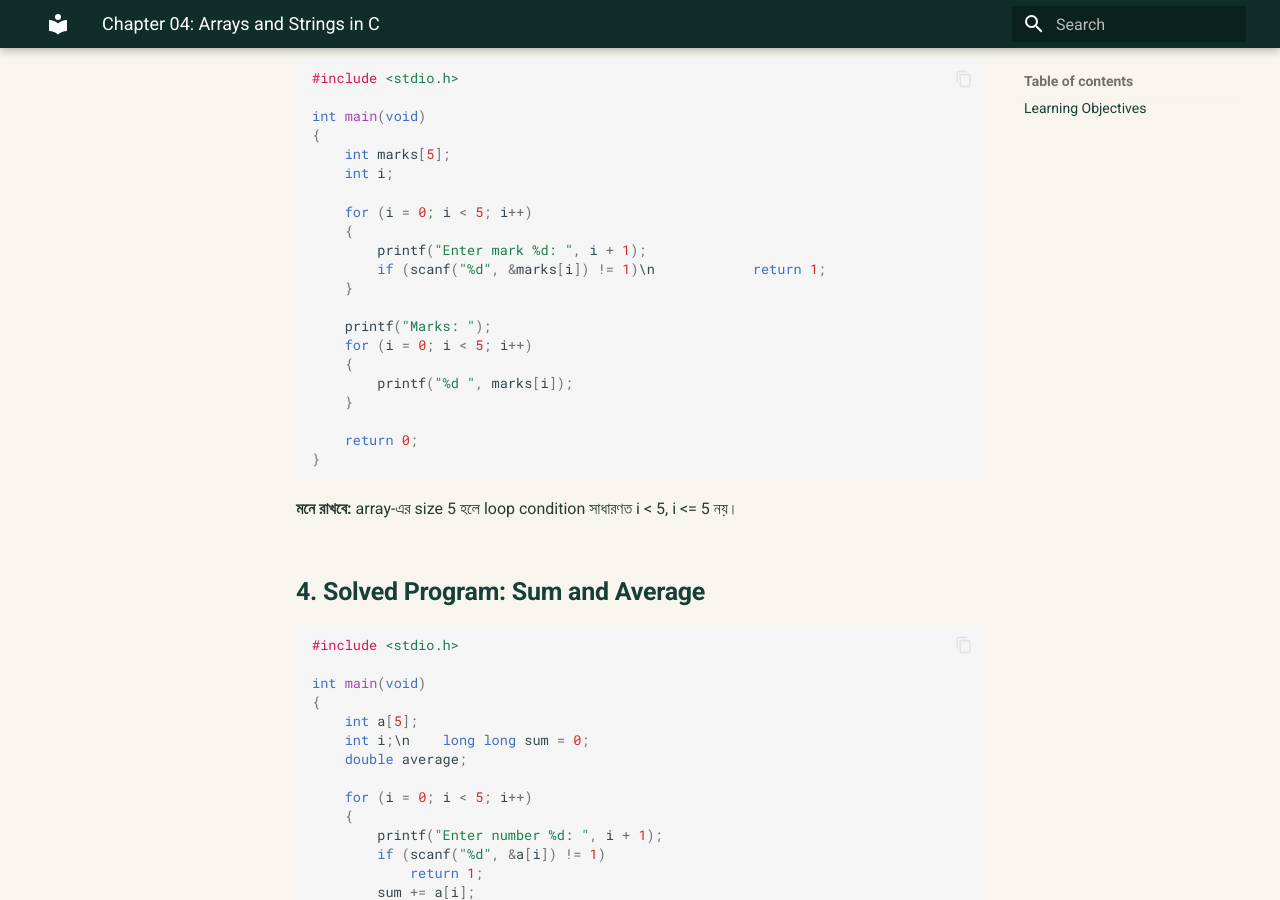
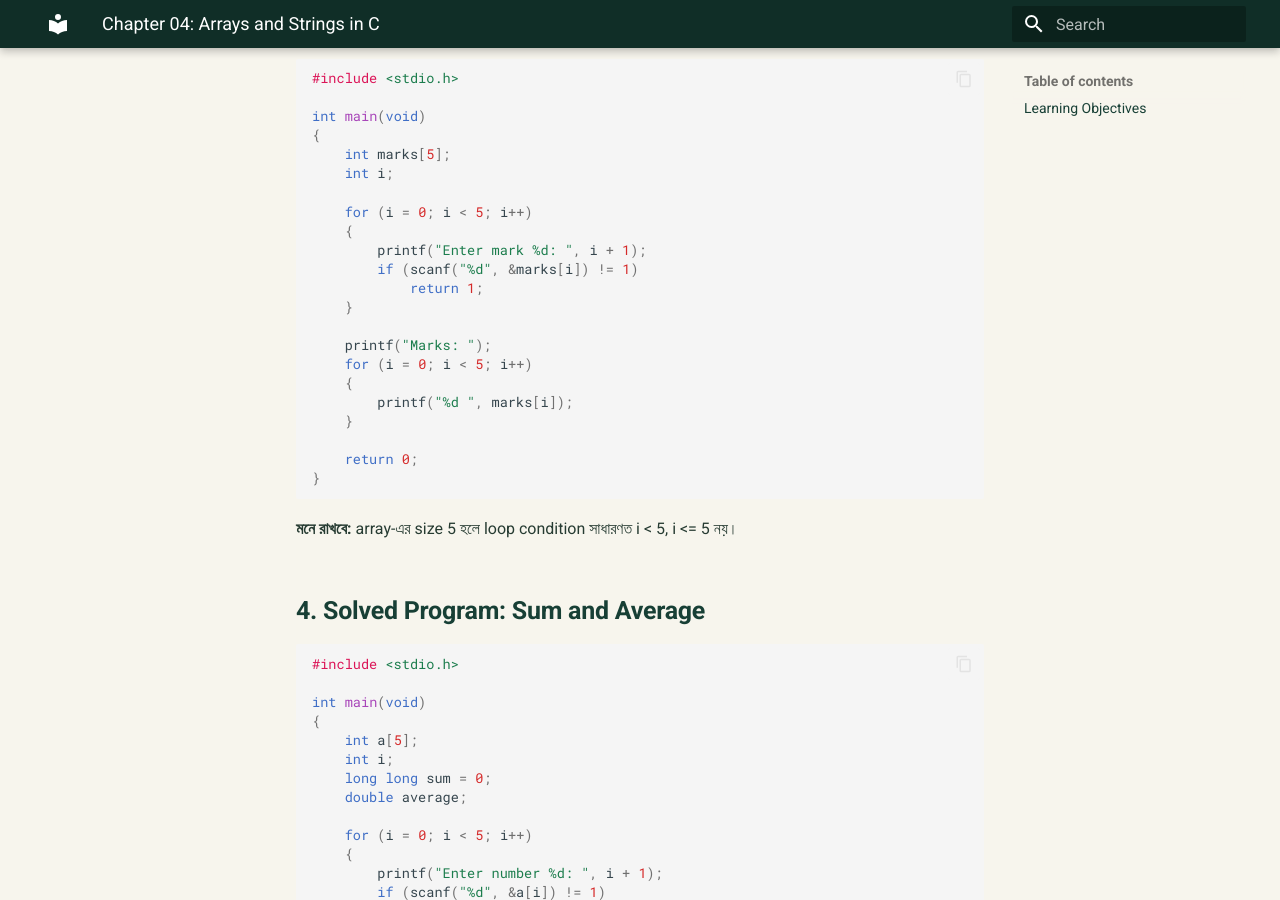
Before and after one commit to taimiyatahsin0-png/nu-cse-notes-store, an MkDocs documentation site: the page built from docs/subjects/spl/chapter-04-arrays-strings.md, in a window 1280 px wide and 900 px high, scrolled down 1768 px. Built offline with MkDocs 1.6.1 and Material for MkDocs 9.7.7, drawn with Linux system fonts in a browser that asks for light colours.

```diff
--- a/docs/subjects/spl/chapter-04-arrays-strings.md
+++ b/docs/subjects/spl/chapter-04-arrays-strings.md
@@ -71,7 +71,8 @@ int main(void)
     for (i = 0; i < 5; i++)
     {
         printf("Enter mark %d: ", i + 1);
-        if (scanf("%d", &marks[i]) != 1)\n            return 1;
+        if (scanf("%d", &marks[i]) != 1)
+            return 1;
     }
 
     printf("Marks: ");
@@ -94,7 +95,8 @@ int main(void)
 int main(void)
 {
     int a[5];
-    int i;\n    long long sum = 0;
+    int i;
+    long long sum = 0;
     double average;
 
     for (i = 0; i < 5; i++)
```
